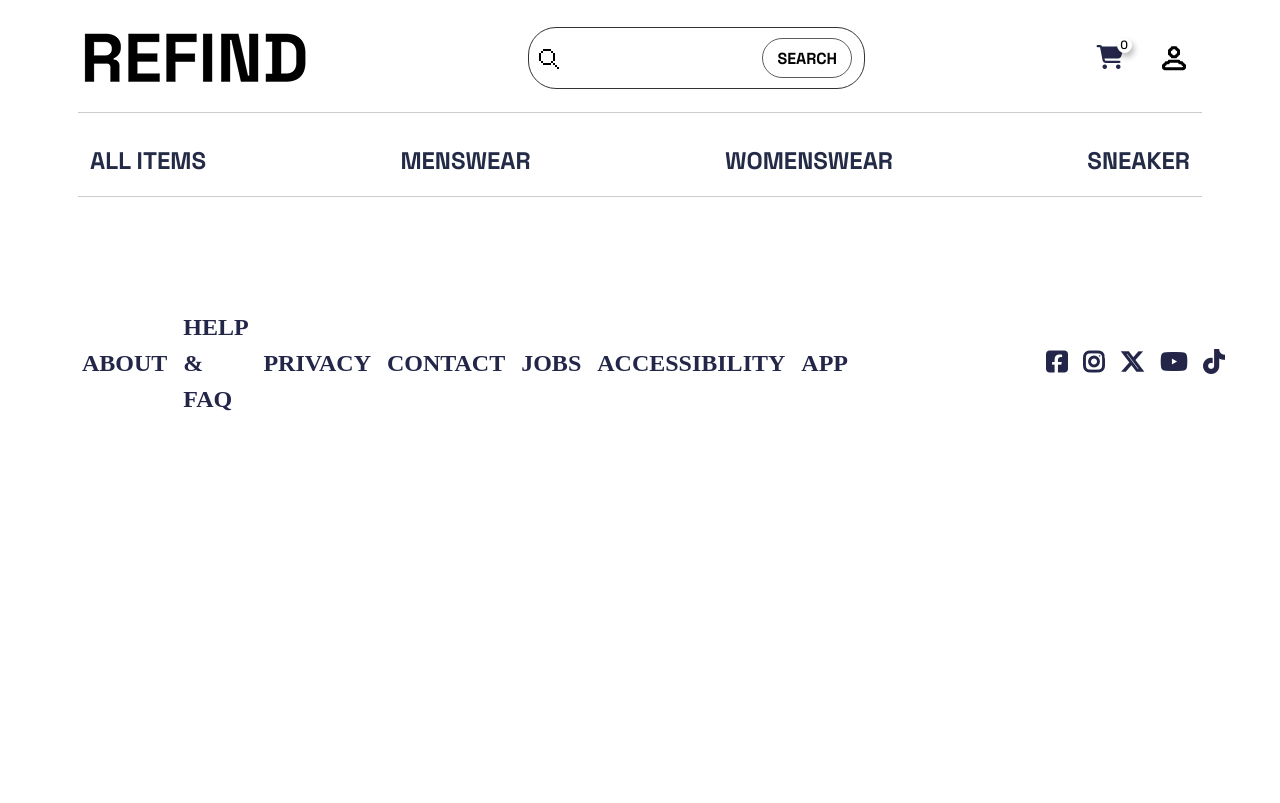
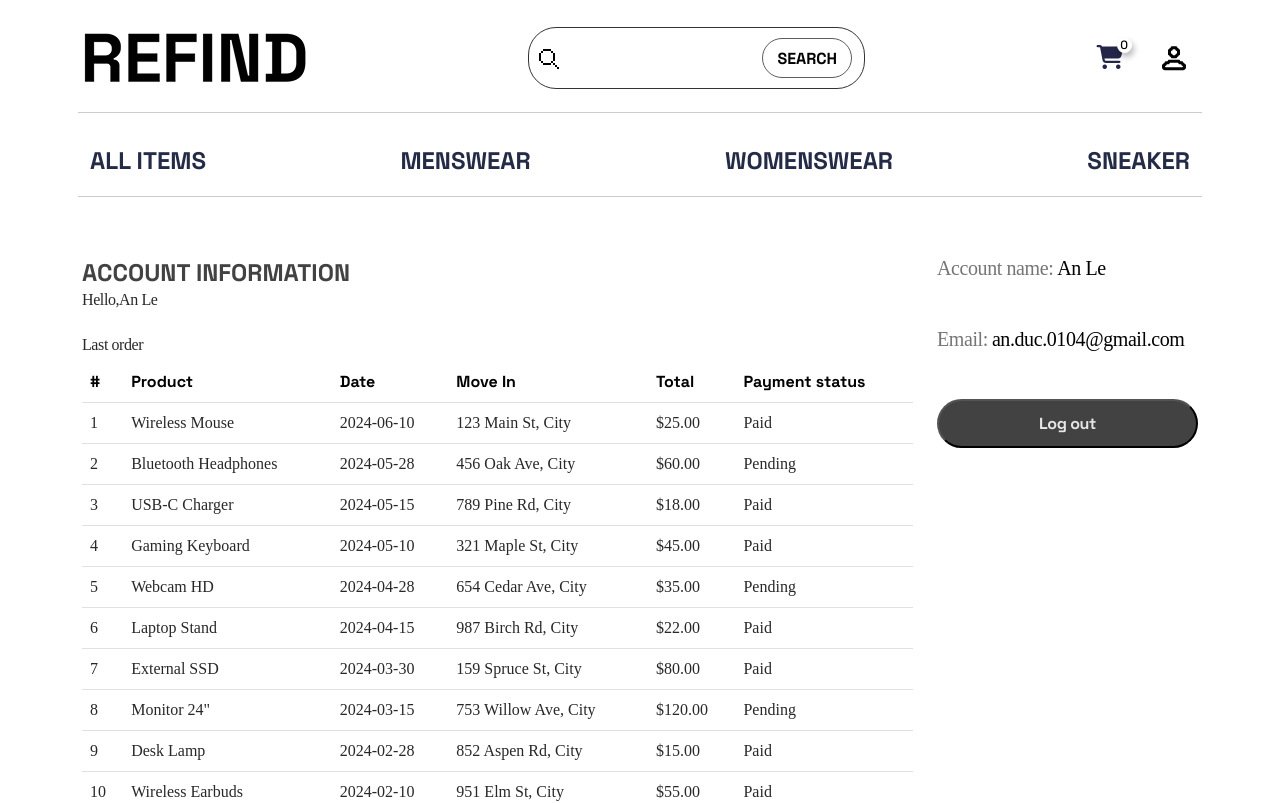
Before and after one commit to minhminh12315/shop, an Angular app in the folder frontend/: page /account in a window 1280 px wide. Before the commit this address led to /. Shown: the top 803 px of the page. Built offline with nearby package versions, Linux system fonts and the light colour scheme.

Commit message:
An: account informatioin

```diff
--- a/frontend/src/app/app.routes.ts
+++ b/frontend/src/app/app.routes.ts
@@ -7,6 +7,7 @@ import { LoginComponent } from './components/login/login.component';
 import { RegisterComponent } from './components/register/register.component';
 import { CartProductComponent } from './components/cart-product/cart-product.component';
 import { PaymentComponent } from './components/payment/payment.component';
+import { AccountInformationComponent } from './components/account-information/account-information.component';
 
 export const routes: Routes = [
   { path: 'products', component: ProductListComponent },
@@ -16,6 +17,7 @@ export const routes: Routes = [
   { path: 'register', component: RegisterComponent}, // chuyển hướng về trang chủ nếu không tìm thấy route
   { path: 'cart', component: CartProductComponent}, // chuyển hướng về trang chủ nếu không tìm thấy route
   { path: 'payment', component: PaymentComponent}, // chuyển hướng về trang chủ nếu không tìm thấy route
+  { path: 'account', component: AccountInformationComponent}, // chuyển hướng về trang chủ nếu không tìm thấy route
   // có thể thêm các route khác sau
 ];
 
--- /dev/null
+++ b/frontend/src/app/components/account-information/account-information.component.css
@@ -0,0 +1,88 @@
+#account-info-container {
+    min-height: 50vh;
+}
+
+.acc-info-title-container h1 {
+    color: var(--Neutral-Black-26, #424242);
+    font-family: var(--primary-font);
+    font-size: 24px;
+    font-style: normal;
+    font-weight: 700;
+    line-height: normal;
+}
+
+.acc-info-title-container p span {
+    color: var(--Neutral-Black-16, #282828);
+    font-family: var(--secondary-font);
+    font-size: 16px;
+    font-style: normal;
+    font-weight: 400;
+    line-height: normal;
+    letter-spacing: -0.408px;
+}
+
+.last-order-title {
+    color: var(--Neutral-Black-16, #282828);
+    font-family: var(--secondary-font);
+    font-size: 16px;
+    font-style: normal;
+    font-weight: 400;
+    line-height: normal;
+    letter-spacing: -0.408px;
+}
+
+table tr th {
+    color: var(--Neutral-Black-26, #000);
+    font-family: var(--primary-font);
+}
+
+table tr td {
+    color: var(--Neutral-Black-16, #282828);
+    font-family: var(--secondary-font);
+}
+
+.customer-name-container p {
+    color: var(--Neutral-Black-46, #757575);
+
+    /* Body/Regular */
+    font-family: var(--secondary-font);
+    font-size: 20px;
+    font-style: normal;
+    font-weight: 400;
+    line-height: normal;
+    letter-spacing: -0.408px;
+}
+
+.customer-name-container p.name,
+.customer-name-container p.mail {
+    color: #000;
+    font-family: var(--secondary-font);
+    font-size: 20px;
+    font-style: normal;
+    font-weight: 400;
+    line-height: normal;
+    letter-spacing: -0.408px;
+}
+
+.btn-logout {
+    display: flex;
+    padding: 12px;
+    justify-content: space-between;
+    align-items: center;
+    justify-content: center;
+    align-self: stretch;
+    border-radius: 28px;
+    background: var(--Neutral-Black-26, #424242);
+    color: var(--Neutral-White-90, #E6E6E6);
+    font-family: var(--primary-font);
+    font-size: 16px;
+    font-style: normal;
+    font-weight: 700;
+    line-height: normal;
+    letter-spacing: -0.408px;
+    transition: all 0.25 ease-in-out;
+}
+
+.btn-logout:hover{
+    background: #254174;
+}
--- /dev/null
+++ b/frontend/src/app/components/account-information/account-information.component.html
@@ -0,0 +1,125 @@
+<div class="container">
+    <div id="account-info-container" class="row g-4">
+        <div class="col-12 col-lg-9">
+            <div class="d-flex flex-column gap-4 align-items-start justify-content-center">
+                <div class="acc-info-title-container">
+                    <h1>ACCOUNT INFORMATION</h1>
+                    <p>
+                        <span>Hello,</span>
+                        <span>An Le</span>
+                    </p>
+                </div>
+                <div class="last-order-container w-100">
+                    <h1 class="last-order-title">Last order</h1>
+                    <table class="table table-hover table-responsive mt-2 w-100">
+                        <thead>
+                            <tr>
+                                <th>#</th>
+                                <th>Product</th>
+                                <th>Date</th>
+                                <th>Move In</th> <!--địa chỉ ship đến -->
+                                <th>Total</th>
+                                <th>Payment status</th>
+                            </tr>
+                        </thead>
+                        <tbody class="table-group-dividers">
+                            <tr>
+                                <td>1</td>
+                                <td>Wireless Mouse</td>
+                                <td>2024-06-10</td>
+                                <td>123 Main St, City</td>
+                                <td>$25.00</td>
+                                <td>Paid</td>
+                            </tr>
+                            <tr>
+                                <td>2</td>
+                                <td>Bluetooth Headphones</td>
+                                <td>2024-05-28</td>
+                                <td>456 Oak Ave, City</td>
+                                <td>$60.00</td>
+                                <td>Pending</td>
+                            </tr>
+                            <tr>
+                                <td>3</td>
+                                <td>USB-C Charger</td>
+                                <td>2024-05-15</td>
+                                <td>789 Pine Rd, City</td>
+                                <td>$18.00</td>
+                                <td>Paid</td>
+                            </tr>
+                            <tr>
+                                <td>4</td>
+                                <td>Gaming Keyboard</td>
+                                <td>2024-05-10</td>
+                                <td>321 Maple St, City</td>
+                                <td>$45.00</td>
+                                <td>Paid</td>
+                            </tr>
+                            <tr>
+                                <td>5</td>
+                                <td>Webcam HD</td>
+                                <td>2024-04-28</td>
+                                <td>654 Cedar Ave, City</td>
+                                <td>$35.00</td>
+                                <td>Pending</td>
+                            </tr>
+                            <tr>
+                                <td>6</td>
+                                <td>Laptop Stand</td>
+                                <td>2024-04-15</td>
+                                <td>987 Birch Rd, City</td>
+                                <td>$22.00</td>
+                                <td>Paid</td>
+                            </tr>
+                            <tr>
+                                <td>7</td>
+                                <td>External SSD</td>
+                                <td>2024-03-30</td>
+                                <td>159 Spruce St, City</td>
+                                <td>$80.00</td>
+                                <td>Paid</td>
+                            </tr>
+                            <tr>
+                                <td>8</td>
+                                <td>Monitor 24"</td>
+                                <td>2024-03-15</td>
+                                <td>753 Willow Ave, City</td>
+                                <td>$120.00</td>
+                                <td>Pending</td>
+                            </tr>
+                            <tr>
+                                <td>9</td>
+                                <td>Desk Lamp</td>
+                                <td>2024-02-28</td>
+                                <td>852 Aspen Rd, City</td>
+                                <td>$15.00</td>
+                                <td>Paid</td>
+                            </tr>
+                            <tr>
+                                <td>10</td>
+                                <td>Wireless Earbuds</td>
+                                <td>2024-02-10</td>
+                                <td>951 Elm St, City</td>
+                                <td>$55.00</td>
+                                <td>Paid</td>
+                            </tr>
+                        </tbody>
+                    </table>
+                </div>
+            </div>
+        </div>
+        <div class="col-12 col-lg-3">
+            <div class="d-flex flex-column align-items-center justify-content-start gap-5 w-100">
+                <div class="customer-name-container d-flex flex-row justify-content-start align-items-center w-100 gap-1">
+                    <p>Account name: </p>
+                    <p class="name">An Le</p>
+                </div>
+                <div class="customer-name-container d-flex flex-row justify-content-start align-items-center w-100 gap-1">
+                    <p>Email: </p>
+                    <p class="mail">an.duc.0104&#64;gmail.com</p>
+                </div>
+                <button class="btn-logout">Log out</button>
+            </div>
+        </div>
+    </div>
+</div>
```
Also changed, not shown: frontend/src/app/components/account-information/account-information.component.ts (added, +11 -0 lines), 1 other file (tests, documents, lock files or other folders).
